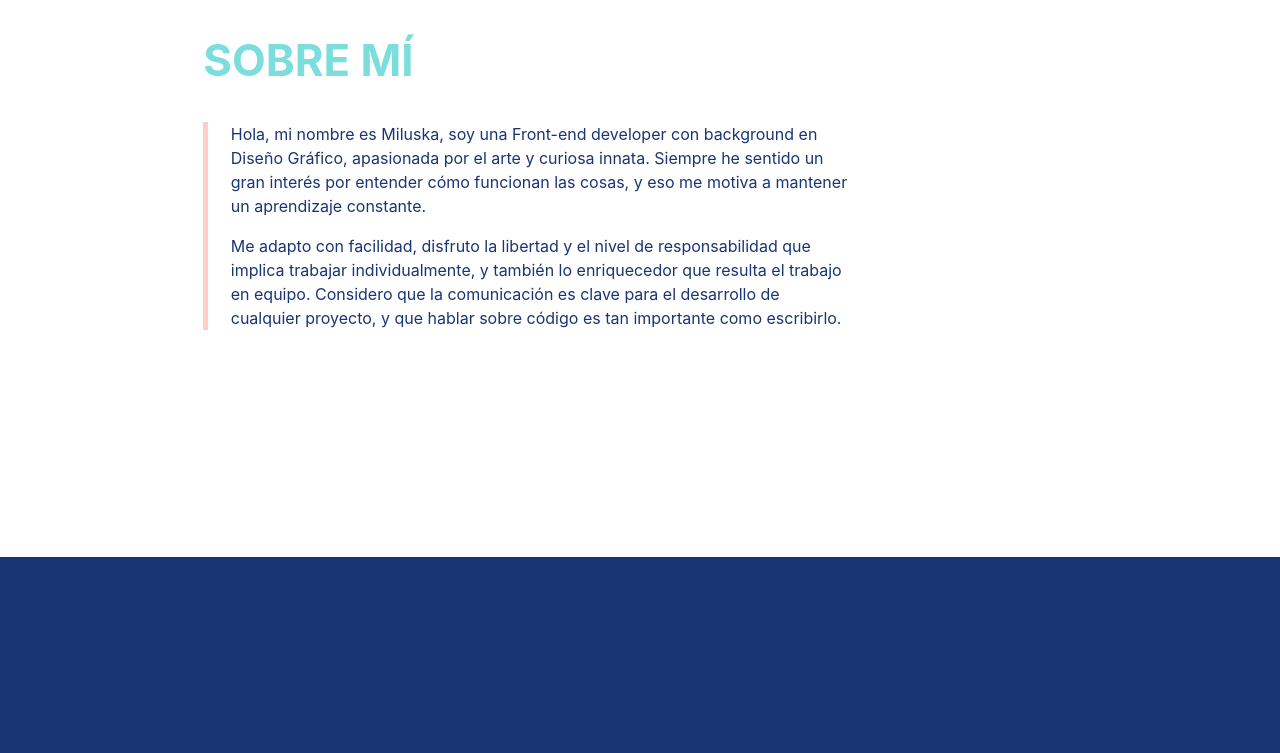
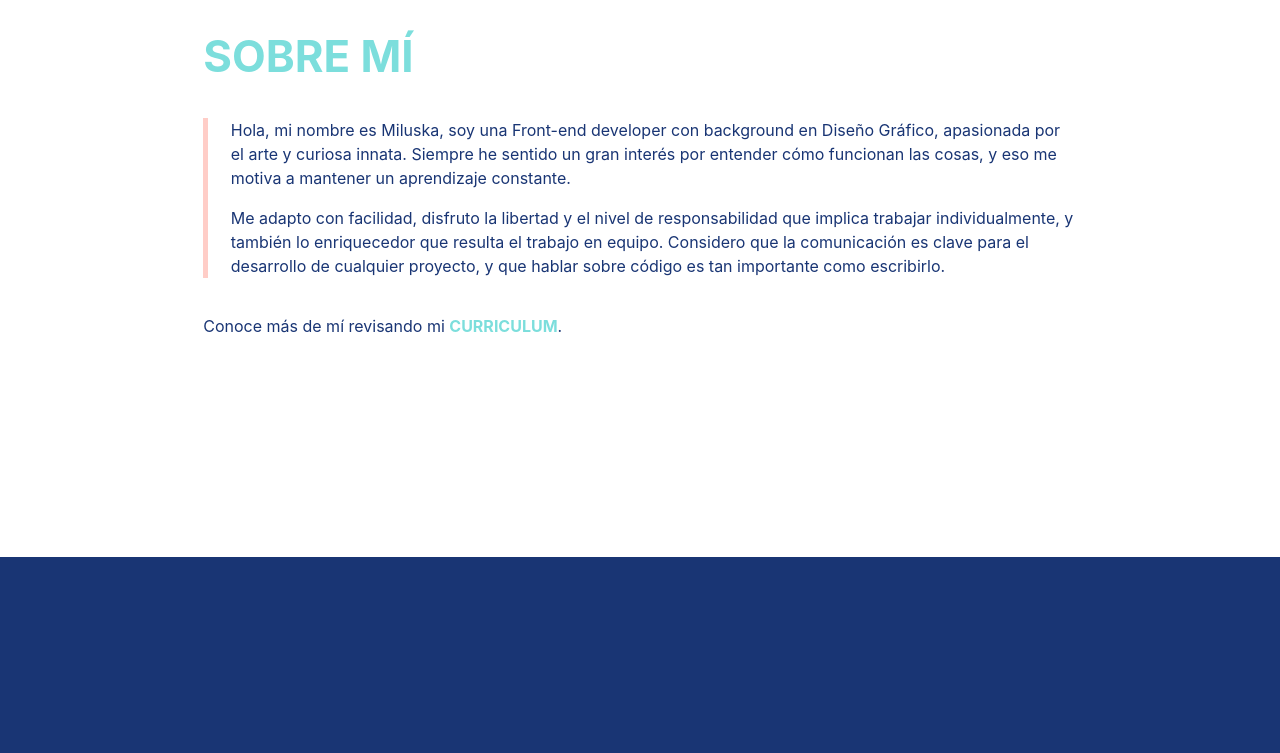
Before and after one commit to miluskagonzalez/miluskagonzalez.github.io, a plain HTML site: page index.html in a window 1280 px wide. Shown: the part 1715-2468 px from the top of the page. Drawn offline with nearby package versions, Linux system fonts and the light colour scheme.

Commit message:
Agrega link en acerca de mí

```diff
--- a/index.html
+++ b/index.html
@@ -130,7 +130,7 @@
         <div class="col s12">
           <h3 class="header bold-upper middle-blue-text">sobre mí</h3>
         </div>
-        <div class="col s12 m9">
+        <div class="col s12">
           <blockquote class="text st-patricks-blue-text">
             <p>
               Hola, mi nombre es Miluska, soy una Front-end developer con background en Diseño Gráfico, apasionada por el arte y curiosa
@@ -143,6 +143,13 @@
               de cualquier proyecto, y que hablar sobre código es tan importante como escribirlo.
             </p>
           </blockquote>
+        </div>
+        <div class="col s12">
+          <p class="text st-patricks-blue-text">
+            Conoce más de mí revisando mi
+            <a class="bold-upper middle-blue-text" href="https://drive.google.com/file/d/12xWeOM6ACa0VxQ-PLwpu1DYAx28WOiok/view?usp=sharing">
+              curriculum</a>.
+          </p>
         </div>
       </div>
     </section>
```
